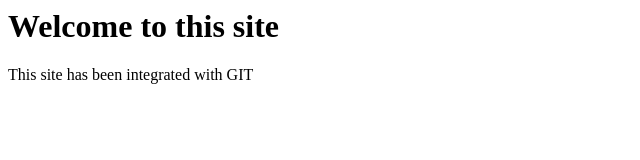
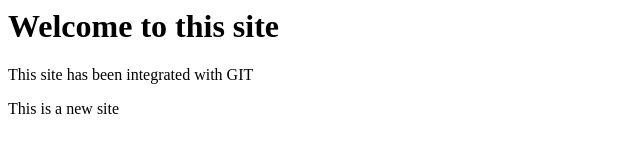
Before and after one commit to Polemos1/Project, a plain HTML site: page Index.html in a window 1280 px wide. Shown: the whole page, without its empty margins (0-640 px from the left). Drawn offline with Linux system fonts and the light colour scheme.

Commit message:
Update Index.html

```diff
--- a/Index.html
+++ b/Index.html
@@ -3,6 +3,7 @@
 <h1>Welcome to this site</h1>
 
 <p>This site has been integrated with GIT</p>
+  <p>This is a new site</p>
 </body>
 
 
```
